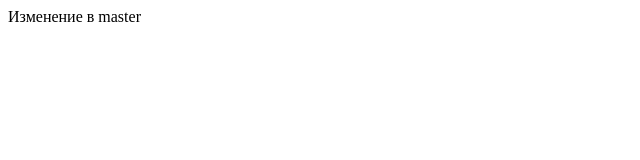
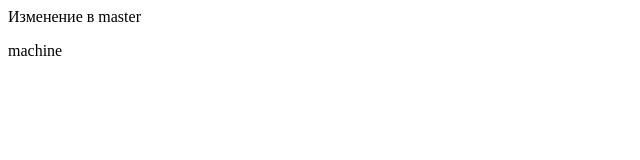
Before and after one commit to vtsekalo/git-sample, a plain HTML site: page index.html in a window 1280 px wide. Shown: the full height of the page, 0-640 px from the left. Drawn offline with Linux system fonts and the light colour scheme.

Commit message:
Commit -1

```diff
--- a/index.html
+++ b/index.html
@@ -1 +1,2 @@
 Изменение в master
+<p>machine<p>
```
